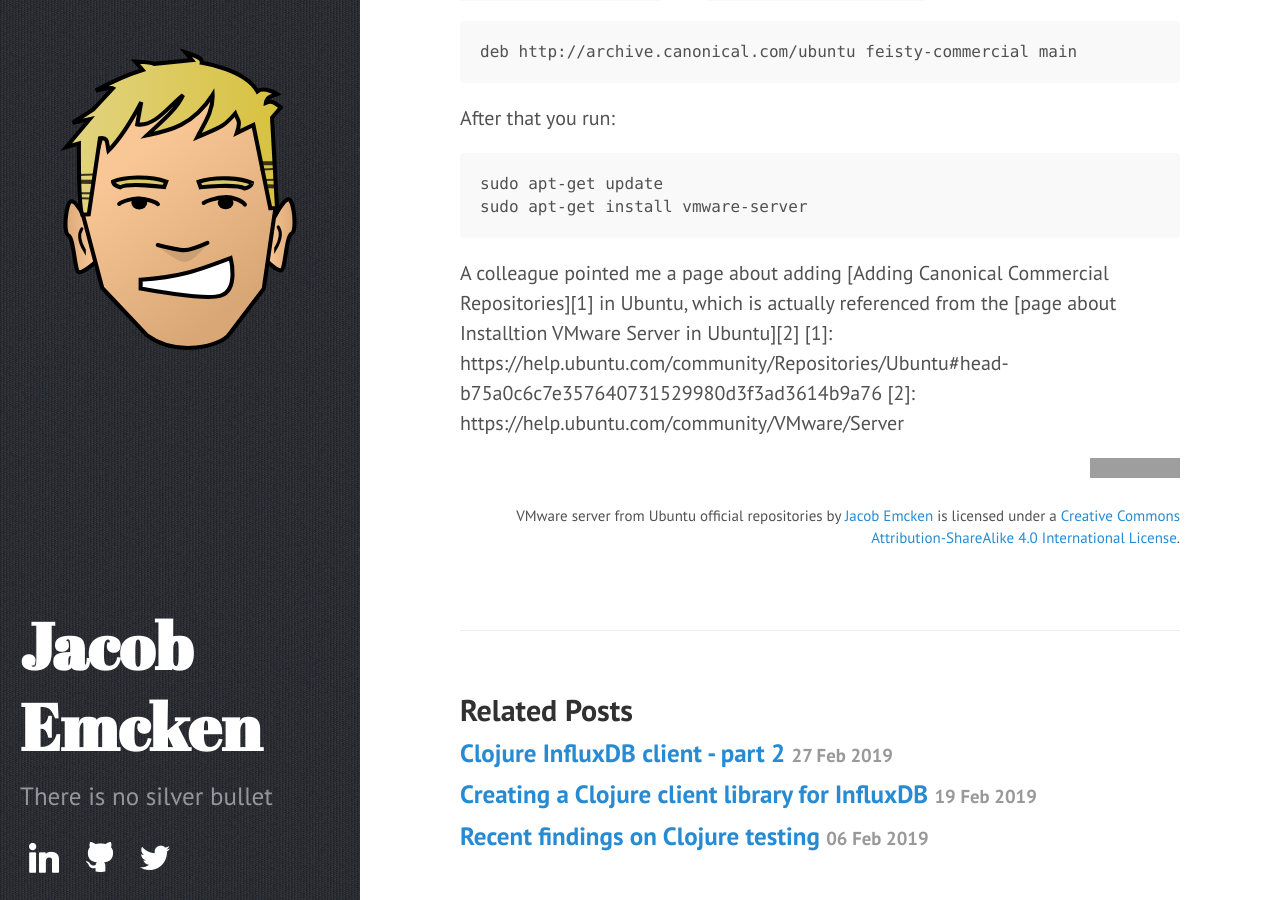
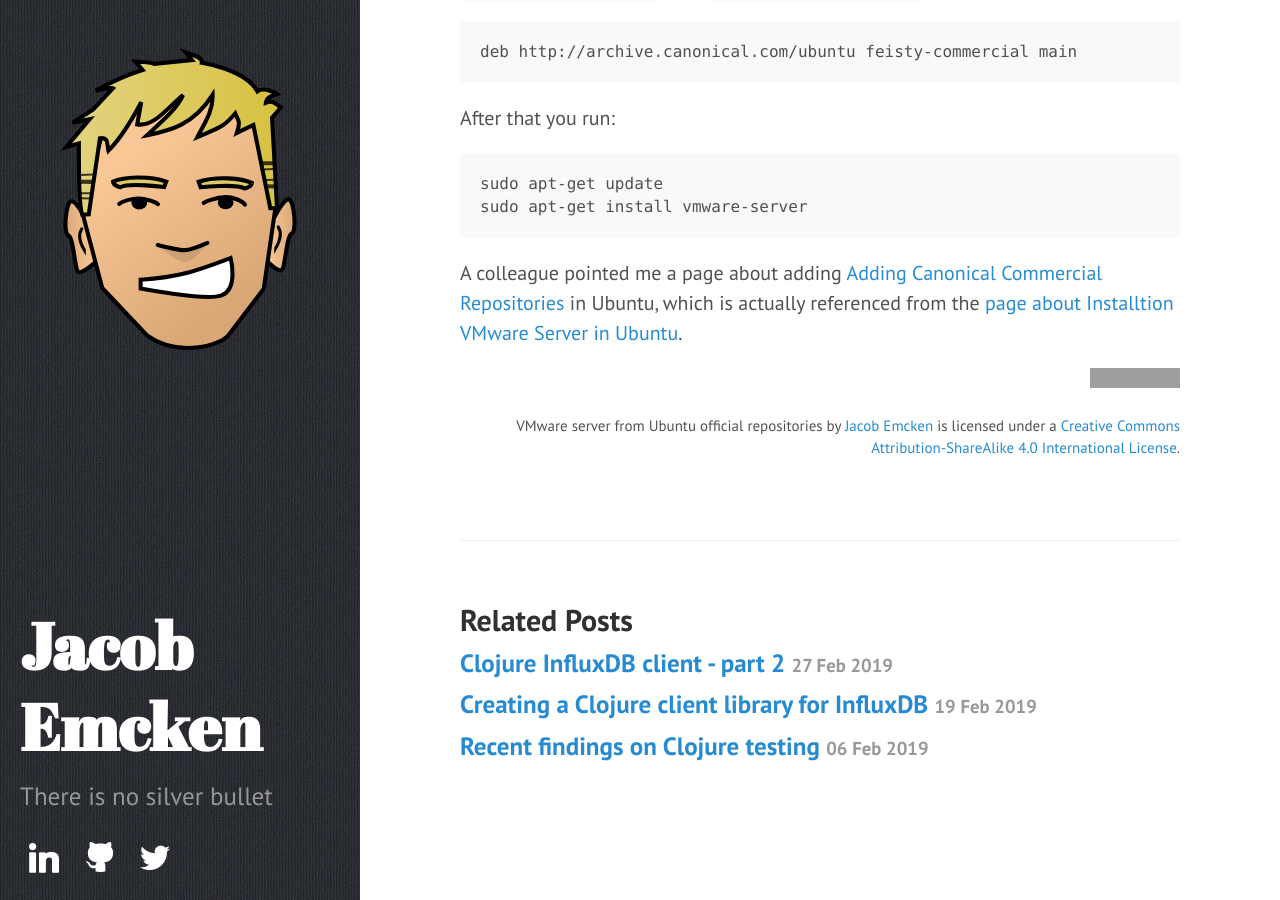
Before and after one commit to jacobemcken/jacobemcken.github.io, a Jekyll site: the page built from _posts/2007-05-08-vmware-server-from-ubuntu-official-repositories.markdown, in a window 1280 px wide and 900 px high, scrolled down 429 px. Built offline with Jekyll 4.4.1, drawn with Linux system fonts in a browser that asks for light colours; grey boxes are pictures that could not be loaded.

Commit message:
Fix links in old post

```diff
--- a/_posts/2007-05-08-vmware-server-from-ubuntu-official-repositories.markdown
+++ b/_posts/2007-05-08-vmware-server-from-ubuntu-official-repositories.markdown
@@ -32,6 +32,9 @@
     sudo apt-get update
     sudo apt-get install vmware-server
 
-A colleague pointed me a page about adding [Adding Canonical Commercial Repositories][1] in Ubuntu, which is actually referenced from the [page about  Installtion VMware Server in Ubuntu][2]
+A colleague pointed me a page about adding [Adding Canonical Commercial
+Repositories][1] in Ubuntu, which is actually referenced from the [page about
+Installtion VMware Server in Ubuntu][2].
+
 [1]: https://help.ubuntu.com/community/Repositories/Ubuntu#head-b75a0c6c7e357640731529980d3f3ad3614b9a76
 [2]: https://help.ubuntu.com/community/VMware/Server
```
